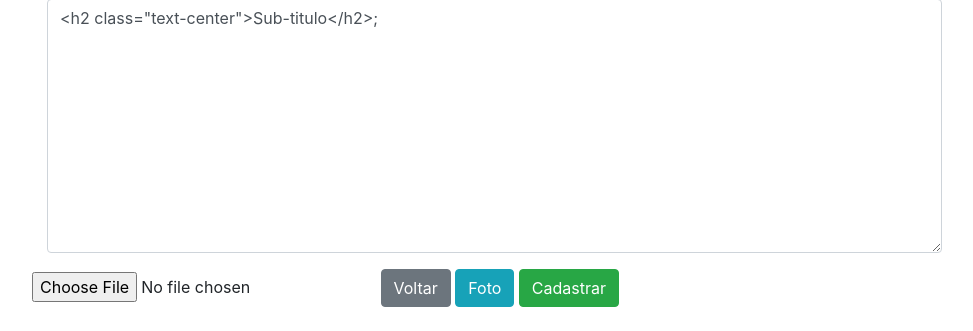
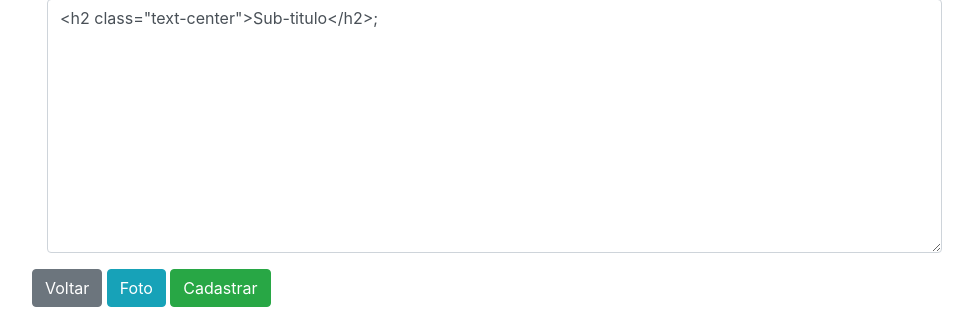
Before and after one commit to ludicarvalho/receitas, a PHP site: page /criar.php in a window 1280 px wide. Shown: the part 771-1102 px from the top of the page, without its empty margins (53-1026 px from the left). Run offline with PHP 8.4, Linux system fonts and the light colour scheme; some libraries are stand-ins or nearby versions.

Commit message:
Update estilo.css

```diff
--- a/bootstrap/estilo.css
+++ b/bootstrap/estilo.css
@@ -5,6 +5,9 @@ margin: 8px 0px 0px 0px;
 }
 .footer, h2 {
     background-color: #F5F5F5;
+}
+.oculto {
+	display: none;
 }
 @media screen and (max-width: 400px) {
     .card-body {
```
